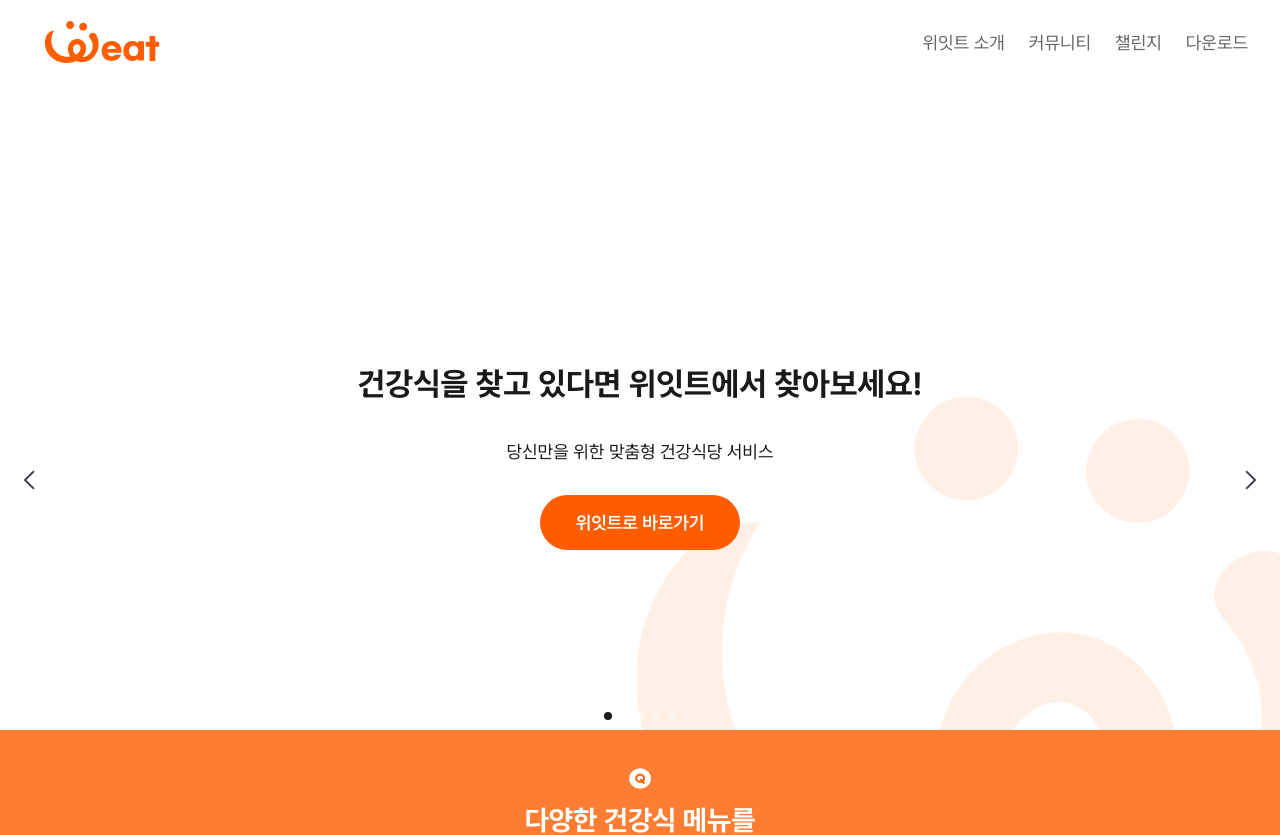
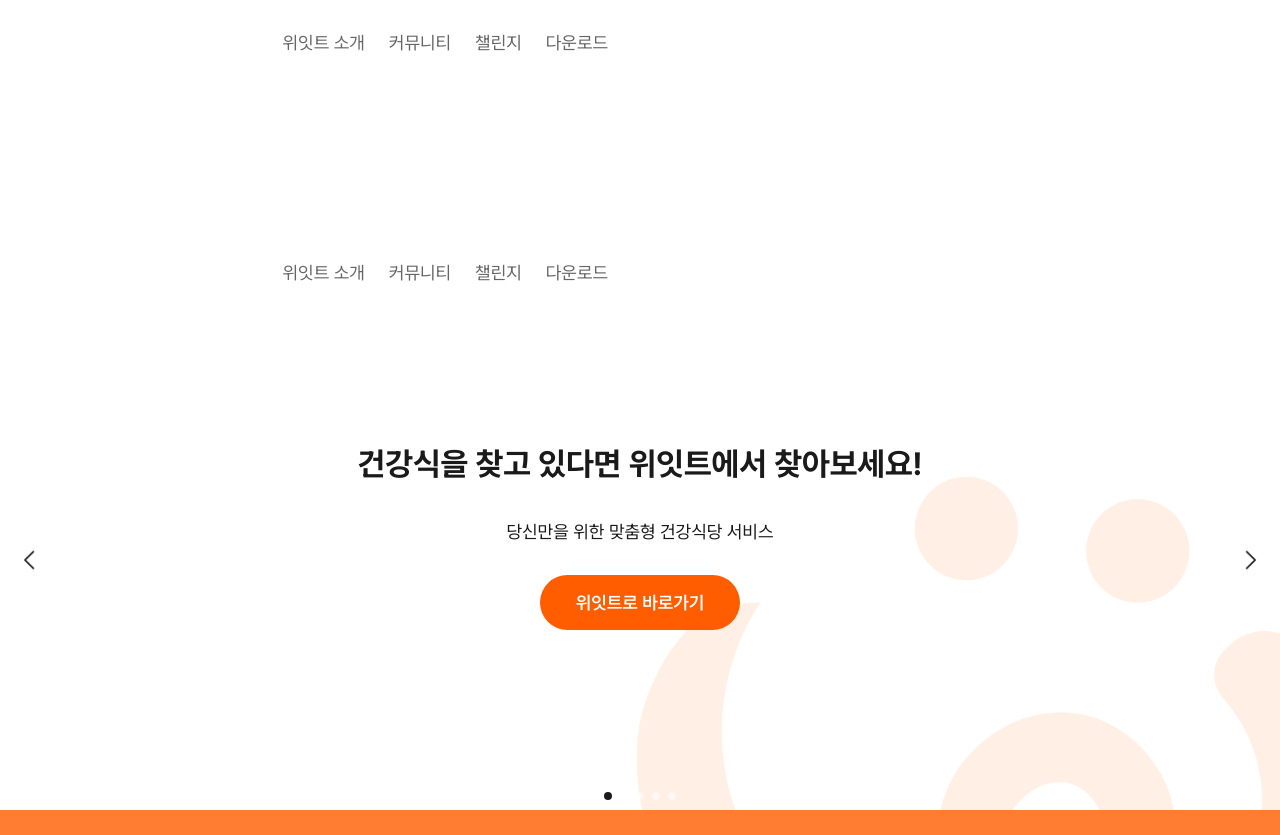
Before and after one commit to hyun2e/weat-landing, a React (Vite) app: page / in a window 1280 px wide. Shown: the top 835 px of the page. Built offline with nearby package versions, Linux system fonts and the light colour scheme.

Commit message:
soim - edit

```diff
--- a/src/App.jsx
+++ b/src/App.jsx
@@ -103,19 +103,19 @@ const App = () => {
         <ContentWrapper>
         <Header />
           <div>
-
+            <Header />
             <Section id="section-hero">
               <Slider slides={slides} auto={true} duration={10} />
             </Section>
-            <Info1 />
+            <Info1 id="section-about"/>
           </div>
           <Info2 />
           <Onboarding />
           <Category />
-          <Review />
-          <Quiz />
+          <Review id="section-community"/>
+          <Quiz id="section-challenge"/>
           <Character />
-          <Download />
+          <Download id="section-download"/>
           <Footer />
         </ContentWrapper>
       </>
--- a/src/sections/Header.jsx
+++ b/src/sections/Header.jsx
@@ -12,7 +12,6 @@ const HeaderContainer = styled.header`
   justify-content: space-between;
   padding: 20px 32px 16px 32px;
   z-index: 1000;
-  position: relative;
   left: 50%;
   transform: translateX(-50%);
 
@@ -35,12 +34,13 @@ const Logo = styled.a`
 `
 const HeaderButtons = styled.div`
   display: flex;
-  align-items: center;
   gap: 24px;
 
   img {
     width: 32px;
     height: 32px;
+    align-items: center;
+    justify-content: center;
   }
 
   @media (max-width: ${({ theme }) => theme.breakpoints.mobile}) {
@@ -67,6 +67,8 @@ const HeaderLink = styled.a`
 `
 
 const HamburgerButton = styled.div`
+  align-items: center;
+  justify-content: center;
   display: none;
   cursor: pointer;
 
@@ -79,7 +81,7 @@ const MobileMenu = styled.div`
   top: 80px;
   right: 32px;
   background-color: rgba(255, 255, 255, 0.95);
-  border: 1px solid ${({ theme }) => theme.colors.grey250};
+  border: 1px solid ${({ theme }) => theme.colors.grey100};
   border-radius: 8px;
   box-shadow: 0 4px 6px rgba(0, 0, 0, 0.1);
   display: ${({ isOpen }) => (isOpen ? 'block' : 'none')};
@@ -89,22 +91,23 @@ const MobileMenu = styled.div`
     top: 70px;
     right: 20px;
   }
+`;
 
-  a {
-    display: block;
+const MobileMenuLink = styled.a`
+display: block;
     padding: 12px 20px;
     color: ${({ theme }) => theme.colors.grey600};
     text-decoration: none;
-    border-bottom: 1px solid ${({ theme }) => theme.colors.grey600};
+    border-bottom: 1px solid ${({ theme }) => theme.colors.grey100};
 
     &:last-child {
       border-bottom: none;
     }
 
     &:hover {
-      background-color: ${({ theme }) => theme.colors.grey900};
+      background-color: ${({ theme }) => theme.colors.primary100};
+      font-weight: 600;
     }
-  }
 `;
 
 const Header = () => {
@@ -118,20 +121,20 @@ const Header = () => {
         <img src="src/assets/images/logo_typo.svg" alt="위잇트 로고" />
       </Logo>
       <HeaderButtons>
-        <HeaderLink href="/about">위잇트 소개</HeaderLink>
-        <HeaderLink href="/community">커뮤니티</HeaderLink>
-        <HeaderLink href="/challenge">챌린지</HeaderLink>
-        <HeaderLink href="/download">다운로드</HeaderLink>
+        <HeaderLink href="#section-about">위잇트 소개</HeaderLink>
+        <HeaderLink href="#section-community">커뮤니티</HeaderLink>
+        <HeaderLink href="#section-challenge">챌린지</HeaderLink>
+        <HeaderLink href="#section-download">다운로드</HeaderLink>
       </HeaderButtons>
       <HamburgerButton onClick={toggleMenu}>
         <img src="src/assets/images/burger-menu.svg" alt="메뉴" />
       </HamburgerButton>
-      <MobileMenu isOpen={menuOpen}>
-        <a href="/about">위잇트 소개</a>
-        <a href="/community">커뮤니티</a>
-        <a href="/challenge">챌린지</a>
-        <a href="/download">다운로드</a>
-      </MobileMenu>
+        <MobileMenu isOpen={menuOpen}>
+          <MobileMenuLink href="#section-about">위잇트 소개</MobileMenuLink>
+          <MobileMenuLink href="#section-community">커뮤니티</MobileMenuLink>
+          <MobileMenuLink href="#section-challenge">챌린지</MobileMenuLink>
+          <MobileMenuLink href="#section-download">다운로드</MobileMenuLink>
+        </MobileMenu>
     </HeaderContainer>
   );
 };
```
